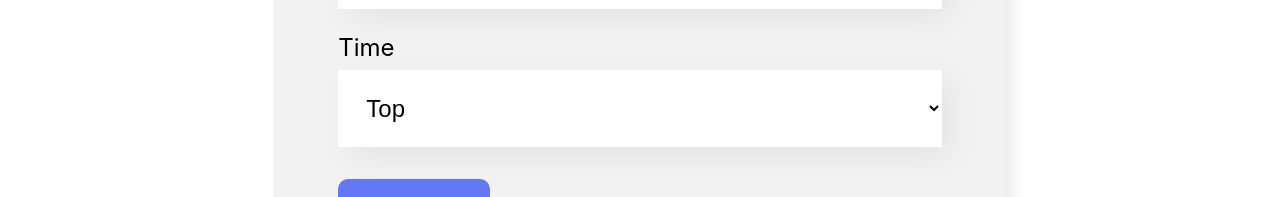
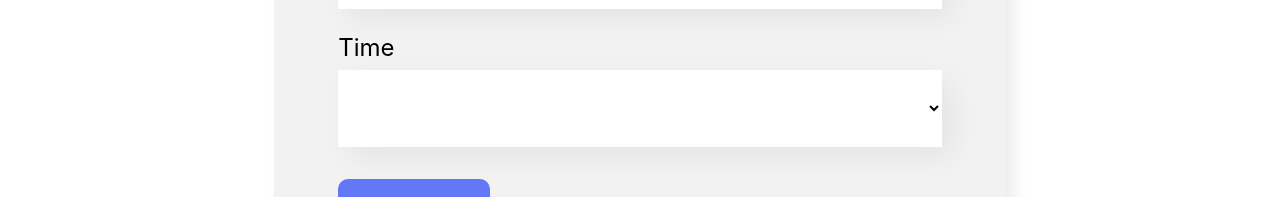
Before and after one commit to marc0sfernandes/organo, a React (Create React App) app: page / in a window 1280 px wide. Shown: the part 928-1125 px from the top of the page. Built offline with nearby package versions, Linux system fonts and the light colour scheme.

Commit message:
end project

```diff
--- a/src/App.js
+++ b/src/App.js
@@ -37,7 +37,6 @@ function App() {
   const [colaboradores, setColaboradores] = useState([])
 
   const aoNovoColaboradorAdicionado = (colaborador) => {
-    console.log(colaborador)
     setColaboradores([...colaboradores, colaborador])
   }
 
--- a/src/componentes/Colaborador/index.js
+++ b/src/componentes/Colaborador/index.js
@@ -1,8 +1,8 @@
 import './Colaborador.css'
 
-const Colaborador = ({ nome, imagem, cargo }) => {
+const Colaborador = ({ nome, imagem, cargo, corDeFundo }) => {
     return (<div className='colaborador'>
-        <div className='cabecalho'>
+        <div className='cabecalho' style={{backgroundColor: corDeFundo}}>
             <img src={imagem} alt={nome}/>
         </div>
         <div className='rodape'>
--- a/src/componentes/ListaSuspensa/index.js
+++ b/src/componentes/ListaSuspensa/index.js
@@ -4,7 +4,8 @@ const ListaSuspensa = (props) => {
     return (
         <div className='lista-suspensa'>
             <label>{props.label}</label>
-            <select onChange={evento => props.aoAlterado(evento.target.value)} required={props.required} value={props.value}>
+            <select onChange={evento => props.aoAlterado(evento.target.value)} required={props.required} value={props.valor}>
+                <option value=""></option>
                 {props.itens.map(item => {
                     return <option key={item}>{item}</option>
                 })}
--- a/src/componentes/Time/index.js
+++ b/src/componentes/Time/index.js
@@ -8,7 +8,7 @@ const Time = (props) => {
         (props.colaboradores.length > 0) ? <section className='time' style={css}>
             <h3 style={{ borderColor: props.corPrimaria }}>{props.nome}</h3>
             <div className='colaboradores'>
-                {props.colaboradores.map( colaborador => <Colaborador key={colaborador.nome} nome={colaborador.nome} cargo={colaborador.cargo} imagem={colaborador.imagem}/> )}
+                {props.colaboradores.map( colaborador => <Colaborador corDeFundo={props.corPrimaria}key={colaborador.nome} nome={colaborador.nome} cargo={colaborador.cargo} imagem={colaborador.imagem}/> )}
             </div>
         </section>
         : ''
```
